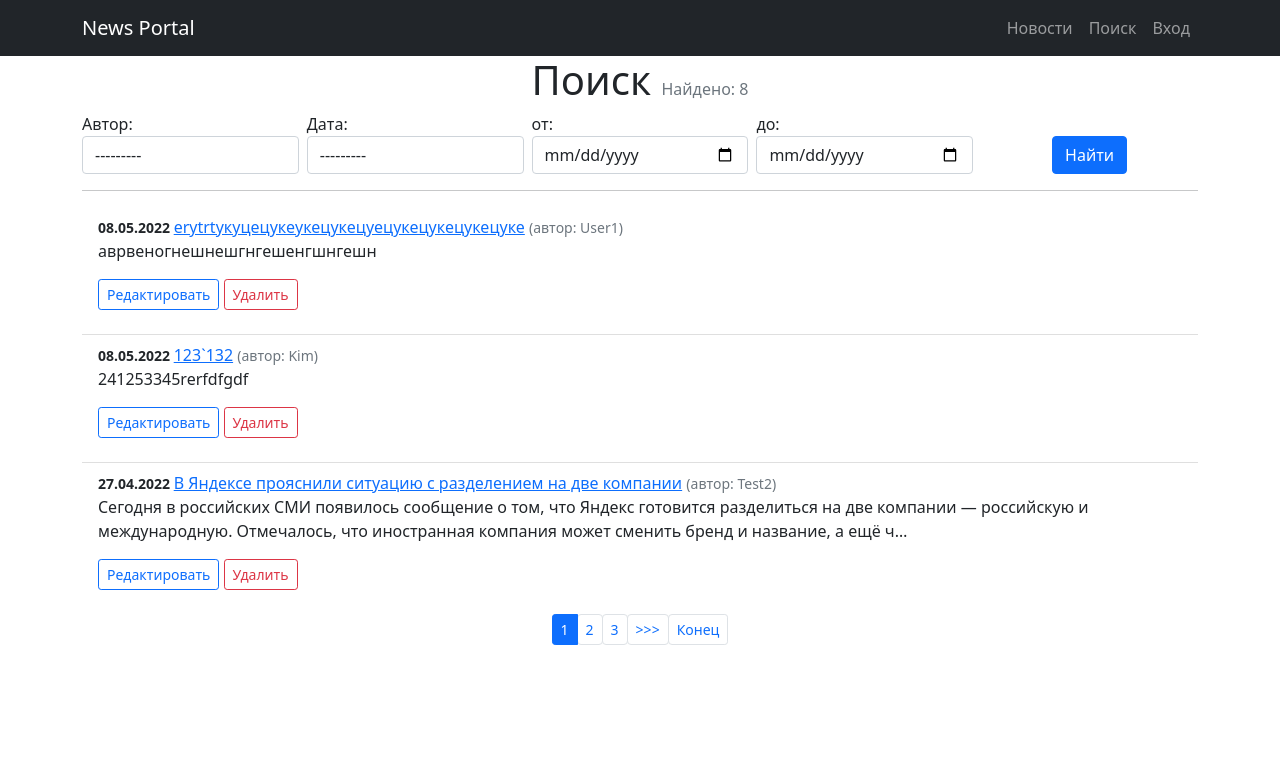
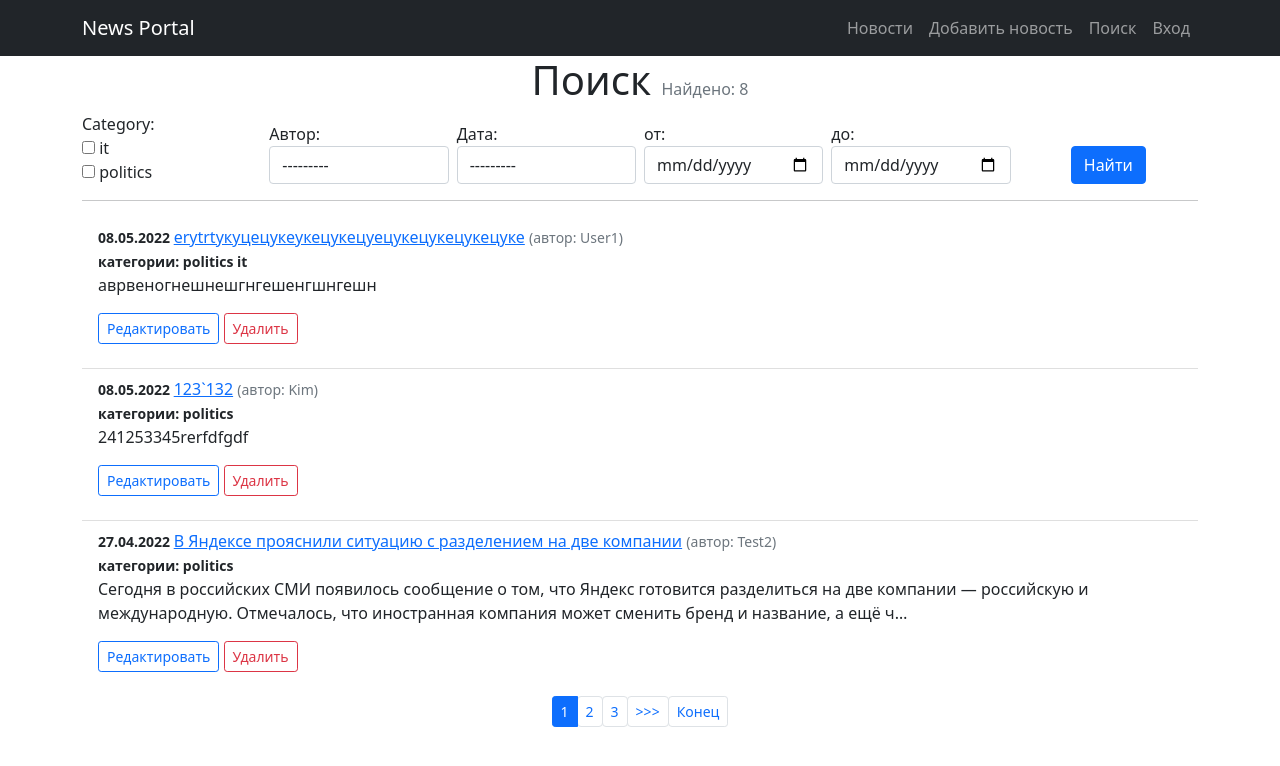
Before and after one commit to kimgoesflying/News-Portal-Project, a Django app: page /search/ in a window 1280 px wide. Shown: the top 766 px of the page. Run offline with Django 4.2, Linux system fonts and the light colour scheme; data comes from the database, SQL or seed files in the repository; both versions use the stored data as it was after the commit; tables that the repository leaves empty hold one stand-in row (values such as "Sample post"); some libraries are stand-ins or nearby versions.

Commit message:
add category filter

```diff
--- a/news/filters.py
+++ b/news/filters.py
@@ -1,6 +1,6 @@
-from django_filters import FilterSet, DateFilter, DateRangeFilter, ModelChoiceFilter
+from django_filters import FilterSet, DateFilter, DateRangeFilter, ModelMultipleChoiceFilter
 
-from .models import Post, Author
+from .models import Post, Category
 from django import forms
 
 
@@ -15,9 +15,14 @@ class NewsFilter(FilterSet):
     date = DateRangeFilter(label='Дата', widget=forms.Select(
         attrs={'class': 'form-control'}))
 
+    category = ModelMultipleChoiceFilter(queryset=Category.objects.all(),
+                                         widget=forms.CheckboxSelectMultiple())
+
     class Meta:
         model = Post
+
         fields = [
+            'category',
             'author',
             'date',
         ]
@@ -27,5 +32,3 @@ class NewsFilter(FilterSet):
         self.filters['author'].label = "Автор"
         self.filters['author'].field.widget.attrs.update(
             {'class': 'form-control'})
-
-        # print(self.filters['author'].field)
--- a/templates/flatpages/default.html
+++ b/templates/flatpages/default.html
@@ -31,6 +31,7 @@
                 <div class="collapse navbar-collapse" id="navbarSupportedContent">
                     <ul class="navbar-nav ms-auto mb-2 mb-lg-0">
                         <li class="nav-item"><a class="nav-link" href="/news/">Новости</a></li>
+                        <li class="nav-item"><a class="nav-link" href="{% url 'news_post_create' %}">Добавить новость</a></li>
                         <li class="nav-item"><a class="nav-link" href="/search/">Поиск</a></li>
                         {% if user.is_authenticated %}
                             <li class="nav-item"><a class="nav-link" href="/accounts/logout">Выход</a></li>
--- a/templates/news/news_search.html
+++ b/templates/news/news_search.html
@@ -26,7 +26,12 @@
     {% for newspost in news_list %}
     <li class="list-group-item"> <small class="fw-bold">{{ newspost.date | format_date }} </small>
         <a href="{% url 'news_post' newspost.id %}">{{ newspost.title | censor}}</a>
-        <small class="text-muted ">(автор: {{ newspost.author}})</small>
+        <small class="text-muted ">(автор: {{ newspost.author}})</small><br>
+        <small class="fw-bold">категории:
+            {% for category in newspost.category.all %}
+                {{ category }}
+            {% endfor %}
+        </small>
         <p>{{newspost.text | censor | truncatechars:210}}</p>
         <p>
             <a href="{% url 'news_post_update' newspost.id %}" class="btn btn-outline-primary btn-sm">Редактировать</a>
```
Also changed, not shown: news/forms.py (+7 -0 lines), templates/news/news_list.html (+6 -2 lines), templates/news/news_post_detail.html (+7 -1 lines), db.sqlite3.
